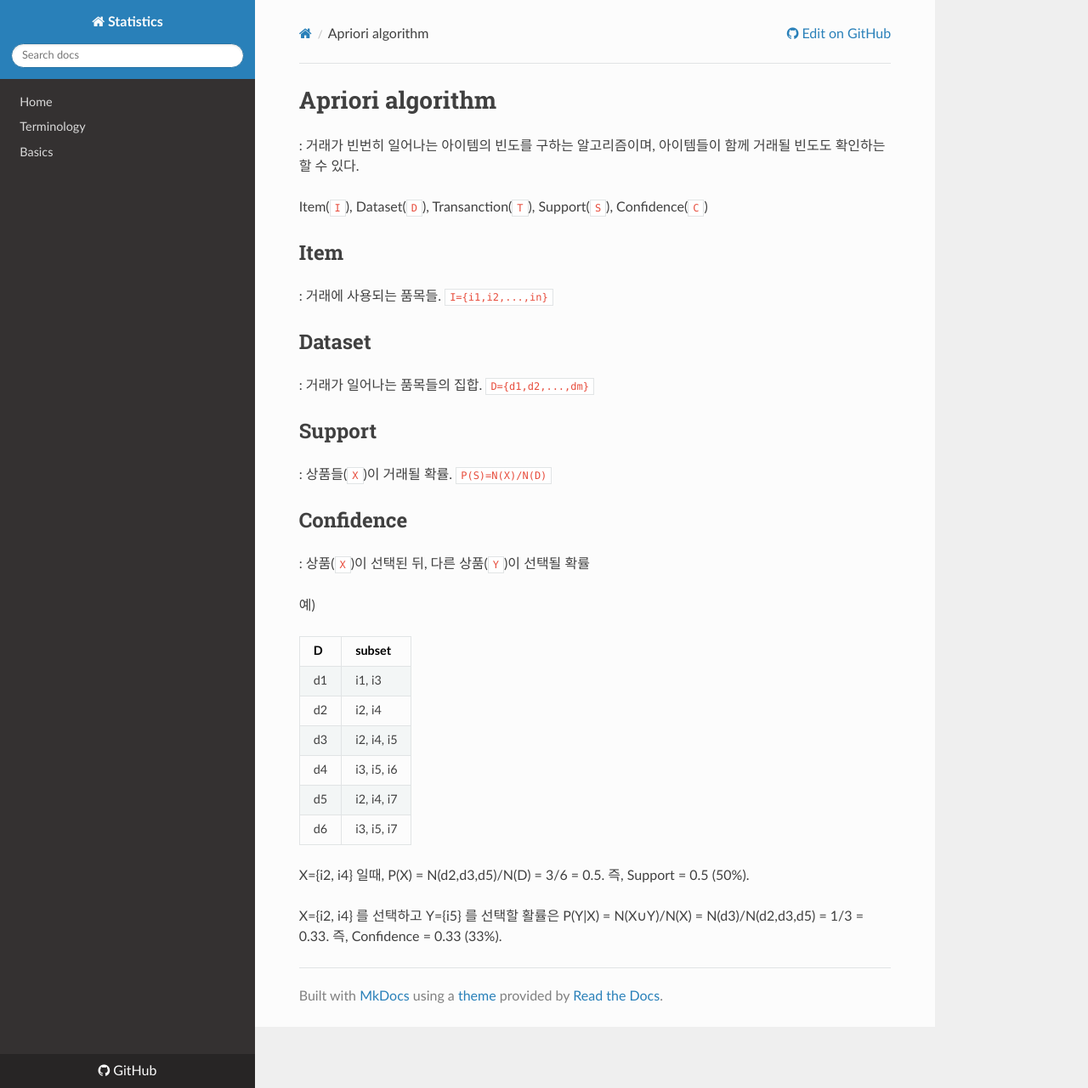
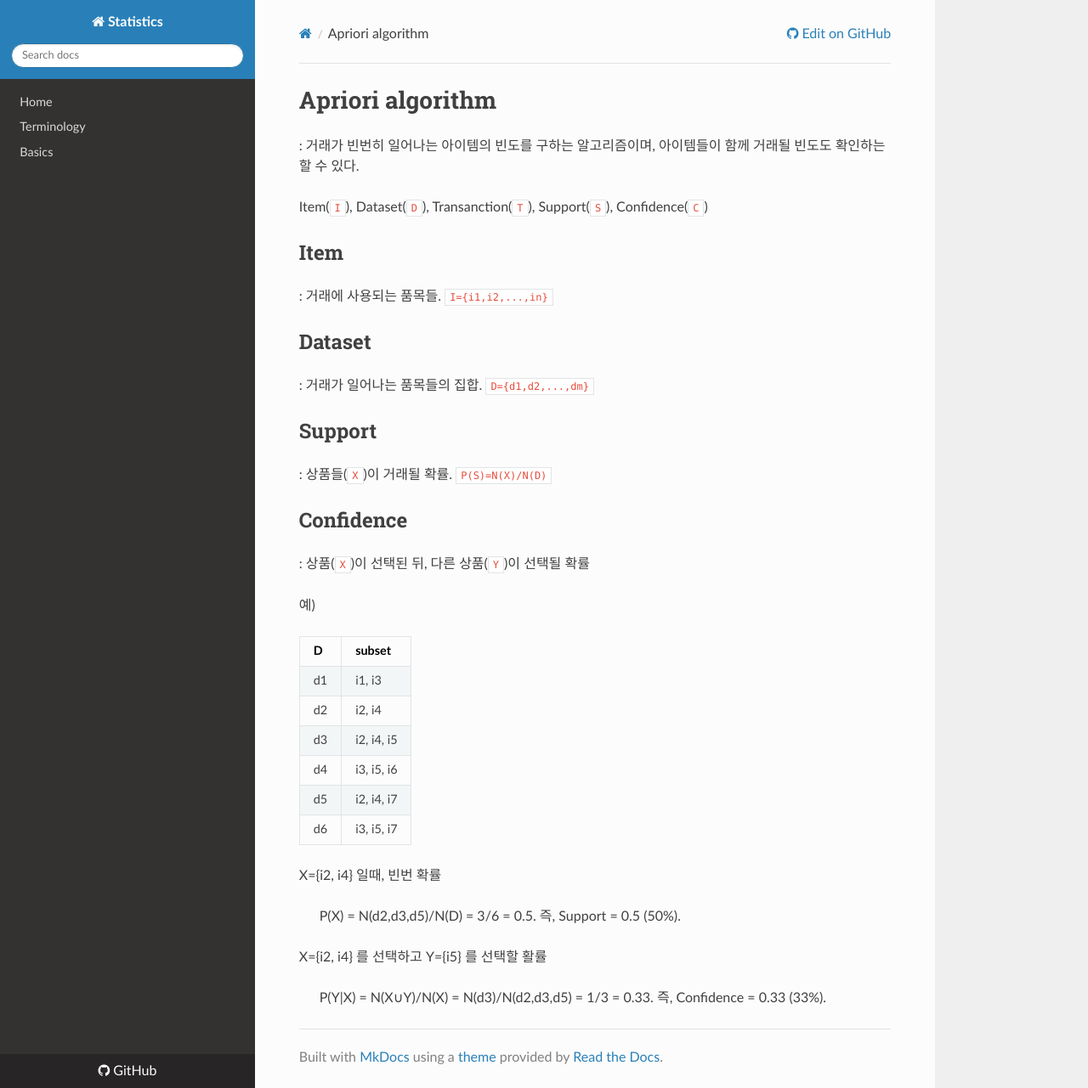
Before and after one commit to WonyoungCho/Statistics, an MkDocs documentation site: the page built from docs/algorithm.md, in a window 1280 px wide and 1281 px high. Shown: the whole window at 85% size. Built offline with MkDocs 1.6.1, drawn with Linux system fonts in a browser that asks for light colours; nearby versions of some CDN libraries; old or Windows-style settings are respelled for this version of MkDocs.

Commit message:
Update algorithm.md

```diff
--- a/docs/algorithm.md
+++ b/docs/algorithm.md
@@ -26,6 +26,8 @@ Item(`I`), Dataset(`D`), Transanction(`T`), Support(`S`), Confidence(`C`)
 |d5|i2, i4, i7|
 |d6|i3, i5, i7|
 
-X={i2, i4} 일때, P(X) = N(d2,d3,d5)/N(D) = 3/6 = 0.5. 즉, Support = 0.5 (50%).
+X={i2, i4} 일때, 빈번 확률
+> P(X) = N(d2,d3,d5)/N(D) = 3/6 = 0.5. 즉, Support = 0.5 (50%).
 
-X={i2, i4} 를 선택하고 Y={i5} 를 선택할 활률은 P(Y|X) = N(X∪Y)/N(X) = N(d3)/N(d2,d3,d5) = 1/3 = 0.33. 즉, Confidence = 0.33 (33%).
+X={i2, i4} 를 선택하고 Y={i5} 를 선택할 활률
+> P(Y|X) = N(X∪Y)/N(X) = N(d3)/N(d2,d3,d5) = 1/3 = 0.33. 즉, Confidence = 0.33 (33%).
```
